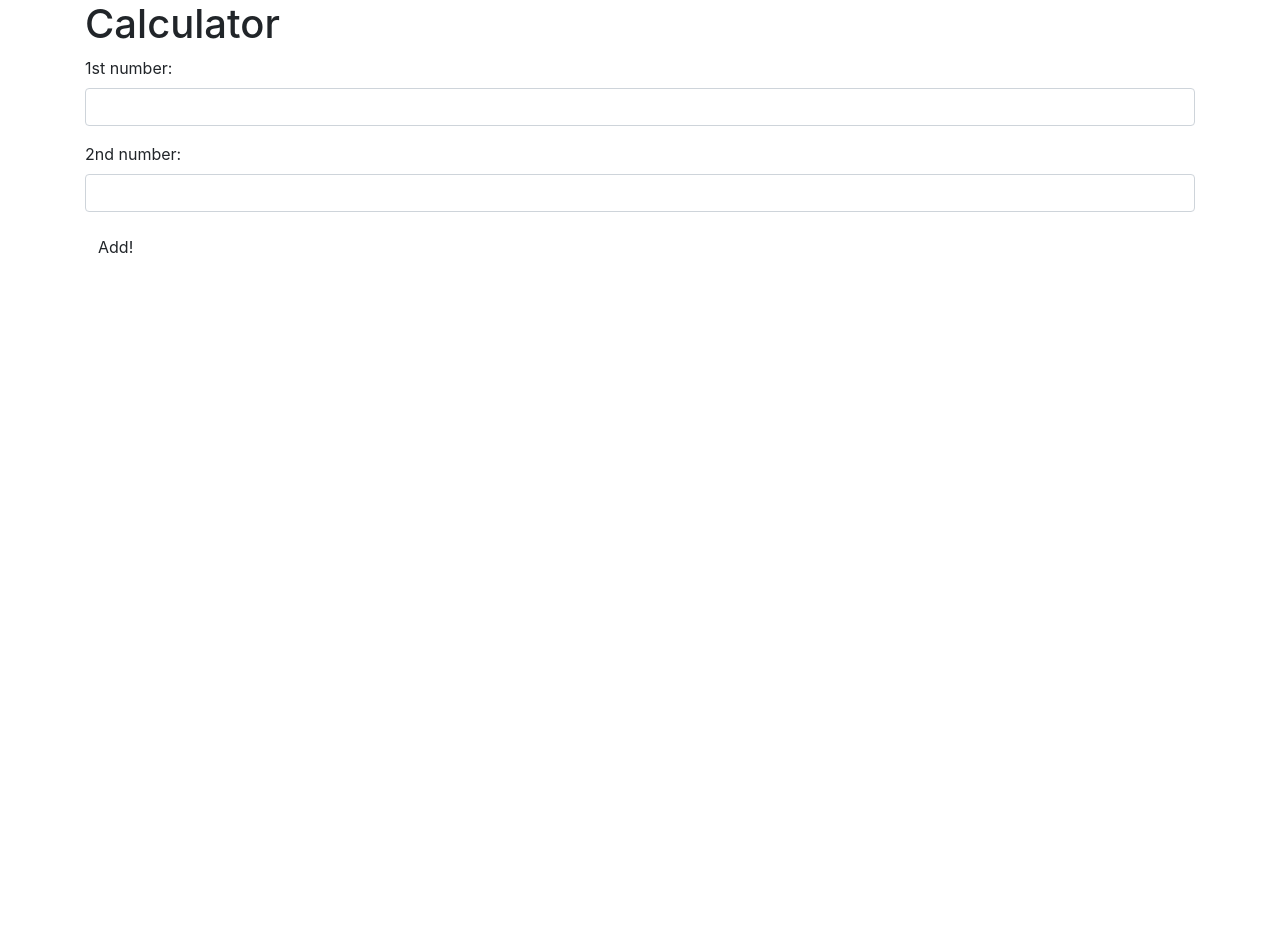
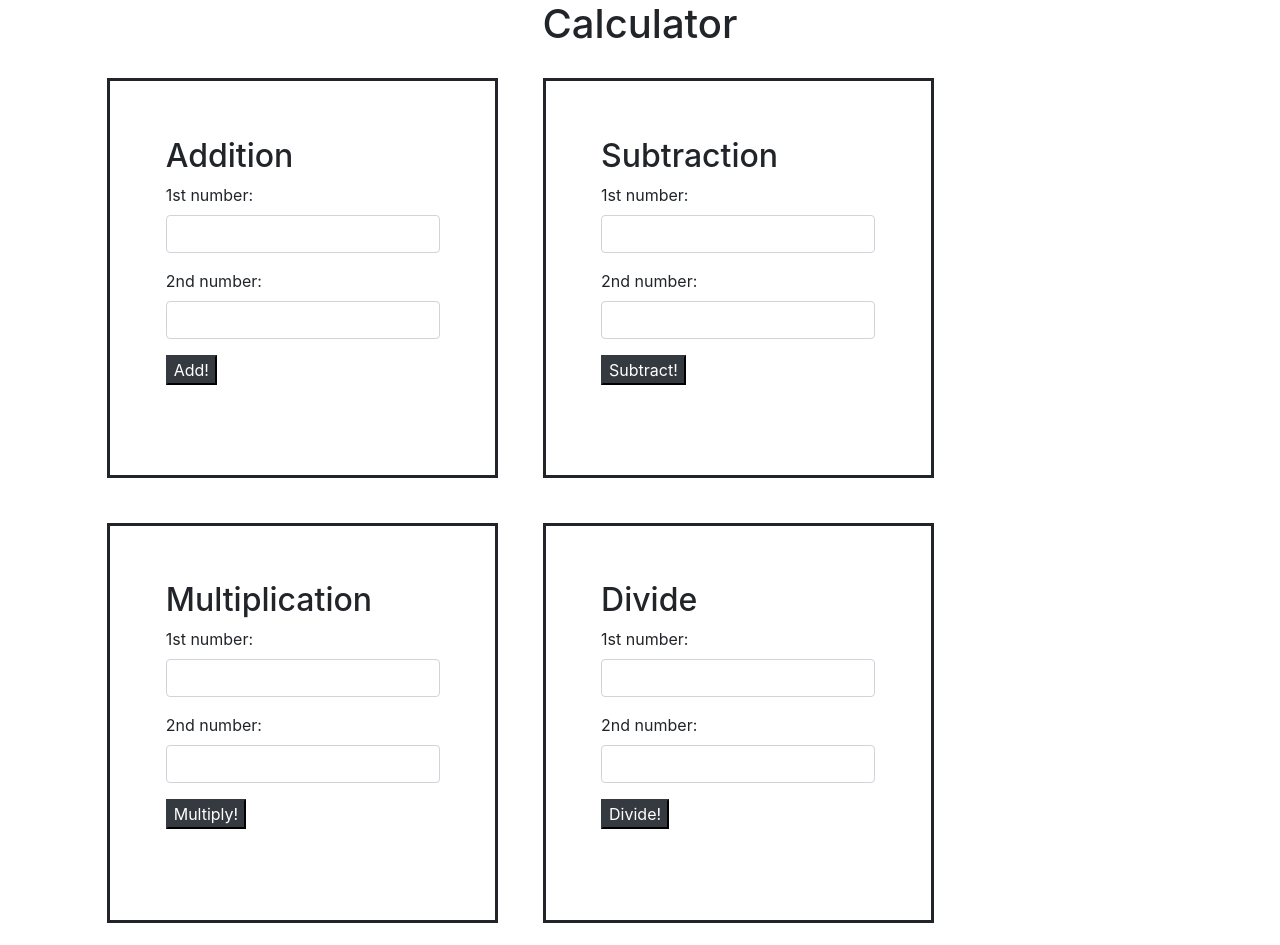
Before and after one commit to jcseeley/calculator, a plain HTML site: page index.html in a window 1280 px wide. Before the commit the page ends 800 px from the top, so only its background shows below. Drawn offline with Linux system fonts and the light colour scheme.

Commit message:
add subtraction, multiplication and division.
co-authored-by: Marisa Edgar <marisaedgar1212@gmail.com>

```diff
--- a/css/styles.css
+++ b/css/styles.css
@@ -0,0 +1,11 @@
+h1 {
+  text-align: center;
+}
+
+.column {
+  float: left;
+  border-style: solid;
+  padding: 5%;
+  margin: 2%;
+  height: 400px;
+}
--- a/index.html
+++ b/index.html
@@ -8,10 +8,12 @@
   <script src="js/scripts.js"></script>
 </head>
 <body>
+  <h1>Calculator</h1>
   <div class="container">
-    <h1>Calculator</h1>
+    <div class="column">
       <form id="add">
         <div class="form-group">
+          <h2>Addition</h2>
           <label for="add1">1st number:</label>
           <input id="add1" class="form-control" type="text">
         </div>
@@ -19,10 +21,58 @@
           <label for="add2">2nd number:</label>
           <input id="add2" class="form-control" type="text">
         </div>
-      <button type="submit" class="btn">Add!</button>
+        <button type="submit" class="btn-dark">Add!</button>
       </form>
       <div id="output">
-
+      </div>
+    </div>
+    <div class="column">
+      <form id="sub">
+        <div class="form-group">
+          <h2>Subtraction</h2>
+          <label for="sub1">1st number:</label>
+          <input id="sub1" class="form-control" type="text">
+        </div>
+        <div class="form-group">
+          <label for="sub2">2nd number:</label>
+          <input id="sub2" class="form-control" type="text">
+        </div>
+        <button type="submit" class="btn-dark">Subtract!</button>
+      </form>
+      <div id="output1">
+      </div>
+    </div>
+    <div class="column">
+      <form id="mul">
+        <div class="form-group">
+          <h2>Multiplication</h2>
+          <label for="mul1">1st number:</label>
+          <input id="mul1" class="form-control" type="text">
+        </div>
+        <div class="form-group">
+          <label for="mul2">2nd number:</label>
+          <input id="mul2" class="form-control" type="text">
+        </div>
+        <button type="submit" class="btn-dark">Multiply!</button>
+      </form>
+      <div id="output2">
+      </div>
+    </div>
+    <div class="column">
+      <form id="div">
+        <div class="form-group">
+          <h2>Divide</h2>
+          <label for="div1">1st number:</label>
+          <input id="div1" class="form-control" type="text">
+        </div>
+        <div class="form-group">
+          <label for="div2">2nd number:</label>
+          <input id="div2" class="form-control" type="text">
+        </div>
+        <button type="submit" class="btn-dark">Divide!</button>
+      </form>
+      <div id="output3">
+      </div>
     </div>
   </div>
 </body>
--- a/js/scripts.js
+++ b/js/scripts.js
@@ -22,4 +22,28 @@ $(document).ready(function() {
     const result = add(number1, number2);
     $("#output").text(result);
   });
+
+  $("form#sub").submit(function(event) {
+    event.preventDefault();
+    const number1 = parseInt($("#sub1").val());
+    const number2 = parseInt($("#sub2").val());
+    const result = subtract(number1, number2);
+    $("#output1").text(result);
+  });
+
+  $("form#mul").submit(function(event) {
+    event.preventDefault();
+    const number1 = parseInt($("#mul1").val());
+    const number2 = parseInt($("#mul2").val());
+    const result = multiply(number1, number2);
+    $("#output2").text(result);
+  });
+
+  $("form#div").submit(function(event) {
+    event.preventDefault();
+    const number1 = parseInt($("#div1").val());
+    const number2 = parseInt($("#div2").val());
+    const result = divide(number1, number2);
+    $("#output3").text(result);
+  });
 });
```
Lines whose indentation alone changed are shown as unchanged.
